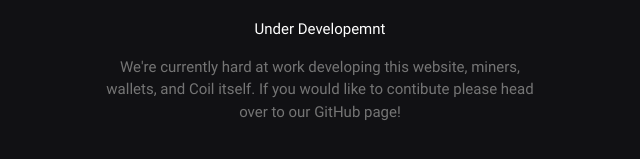
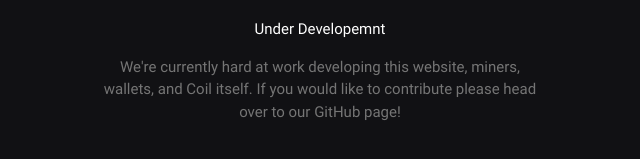
Before and after one commit to coilcoin/Website, a plain HTML site: page index.html in a window 1280 px wide. Shown: the part 1302-1461 px from the top of the page, 320-960 px from the left. Drawn offline with nearby package versions, Linux system fonts and the light colour scheme.

Commit message:
Spelling Mistake

```diff
--- a/index.html
+++ b/index.html
@@ -89,7 +89,7 @@
                 <div class="center promo promo-example">
                     <i class="material-icons">code</i>
                     <p class="promo-caption">Under Developemnt</p>
-                    <p class="center grey-text text-darken-1">We're currently hard at work developing this website, miners, wallets, and Coil itself. If you would like to contibute please head over to our GitHub page!</p>
+                    <p class="center grey-text text-darken-1">We're currently hard at work developing this website, miners, wallets, and Coil itself. If you would like to contribute please head over to our GitHub page!</p>
                 </div>
             </div>
         </div>
```
